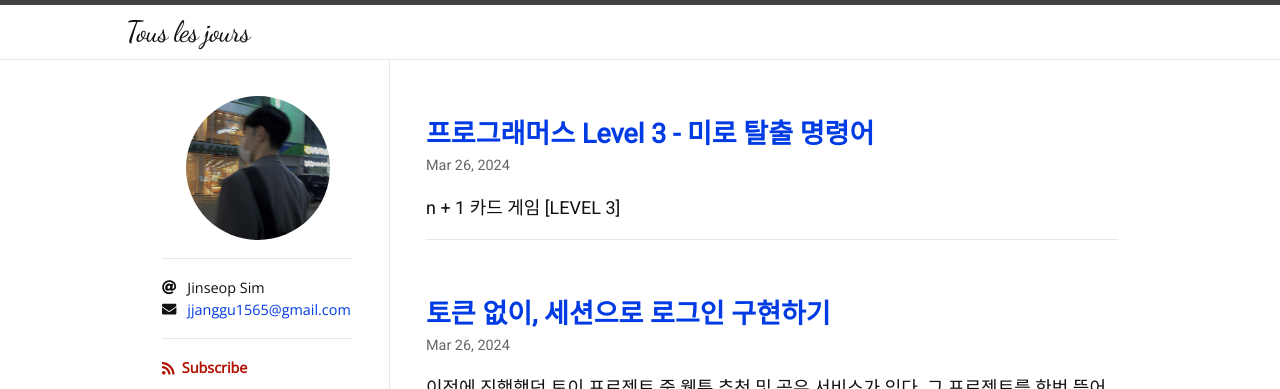
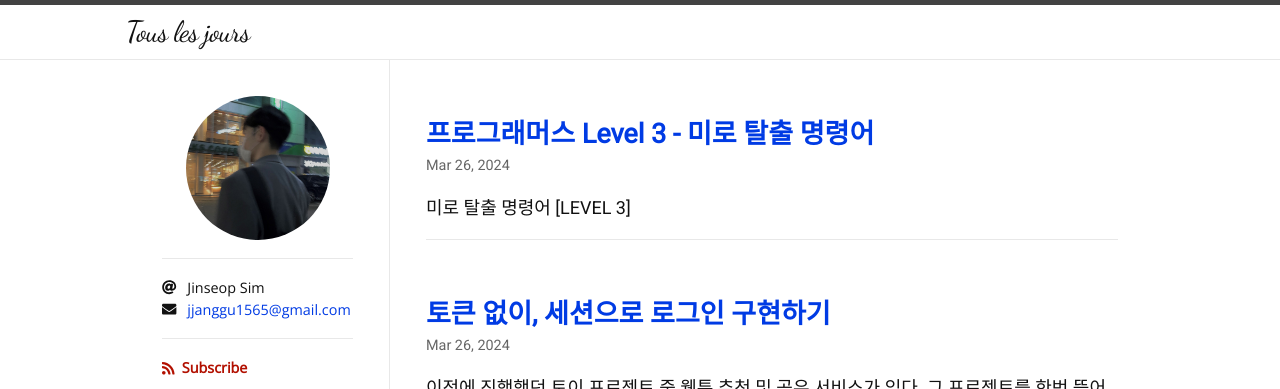
Before and after one commit to Jinseop-Sim/Jinseop-Sim.github.io, a Jekyll site: the page built from index.html, in a window 1280 px wide. Shown: the top 389 px of the page. Built offline with Jekyll 4.4.1, drawn with Linux system fonts in a browser that asks for light colours; nearby versions of some CDN libraries; some web fonts are replaced; the list of posts is cut into pages by our own code.

Commit message:
글 수정

```diff
--- a/_posts/2024-03-26-pg-150365.md
+++ b/_posts/2024-03-26-pg-150365.md
@@ -6,7 +6,7 @@
 author:
   - Jinseop Sim
 ---
-- [n + 1 카드 게임 [LEVEL 3]](https://school.programmers.co.kr/learn/courses/30/lessons/150365)
+- [미로 탈출 명령어 [LEVEL 3]](https://school.programmers.co.kr/learn/courses/30/lessons/150365)
 
 이번 문제는 프로그래머스의 레벨 3 미로 탈출 명령어 문제이다.
 문제를 차근차근 읽어보도록 하자.
```
